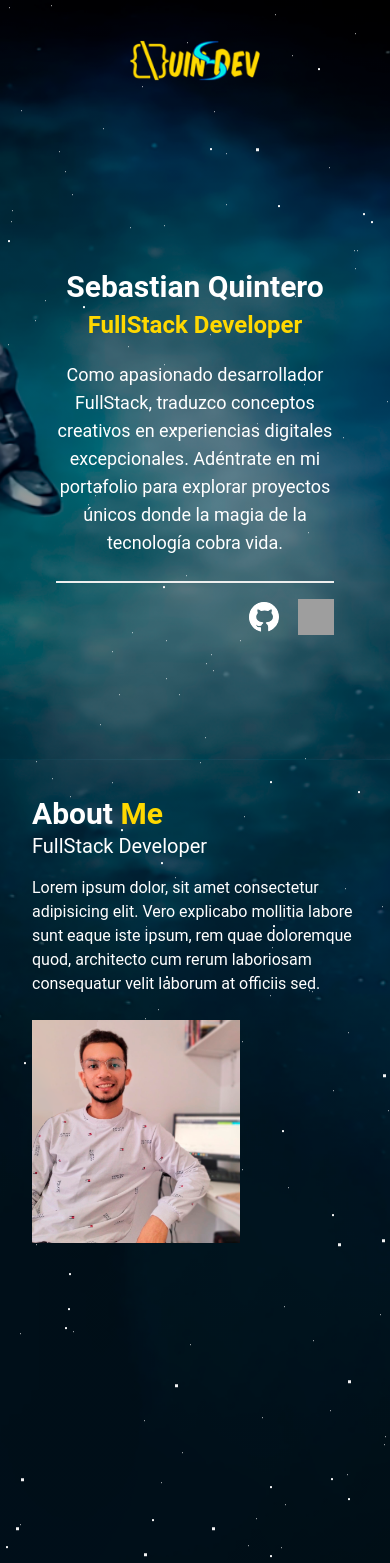
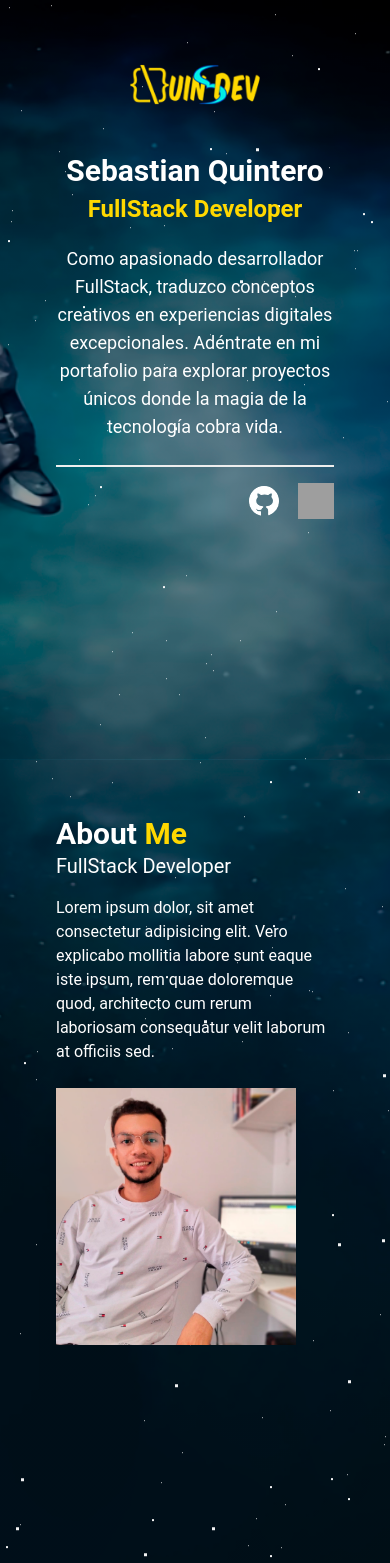
Before and after one commit to QuinSDev/quinsdev-portfolio, a React (Vite) app: page / in a window 390 px wide. Shown: the top 1563 px of the page. Built offline with nearby package versions, Linux system fonts and the light colour scheme; grey boxes are pictures that could not be loaded.

Commit message:
Se actualiza el responsive para celulares

```diff
--- a/src/components/AboutMe.jsx
+++ b/src/components/AboutMe.jsx
@@ -7,7 +7,7 @@ export const AboutMe = () => {
   };
 
   return (
-    <div className="flex lg:flex-row flex-col w-full xl:px-32 lg:pt-20 lg:px-20 md:px-20 md:pt-12 sm:px-16 sm:pt-12 px-8 pt-9 xl:justify-between lg:justify-between component">
+    <div className="flex lg:flex-row flex-col w-full xl:px-32 lg:pt-20 lg:px-20 md:px-20 md:pt-12 sm:px-16 sm:pt-12 px-14 pt-14 xl:justify-between lg:justify-between component">
       <div className="grid flex-grow card rounded-box xl:max-w-2xl lg:max-w-md justify-items-start">
         <div >
           <h2 className="lg:text-5xl md:text-5xl sm:text-4xl text-3xl font-bold text-white">
@@ -24,7 +24,7 @@ export const AboutMe = () => {
           </div>
         </div>
       </div>
-      <div className="lg:mt-24 md:mt-6 sm:mt-6 mt-6 xl:w-80 lg:w-72 md:w-60 sm:w-60 w-52">
+      <div className="lg:mt-24 md:mt-6 sm:mt-6 mt-6 xl:w-80 lg:w-72 md:w-60 sm:w-60 w-60">
         <img  src={Perfil} alt="" />
       </div>
     </div>
--- a/src/components/Header.jsx
+++ b/src/components/Header.jsx
@@ -3,7 +3,7 @@ import logo from "../assets/images/LogoQS.png"
 
 export const Header = () => {
   return (
-    <div className="flex w-full px-8 pt-10 sm:pb-0 sm:pt-6 sm:px-32 justify-center sm:justify-center md:justify-center lg:justify-start xl:justify-start component">
+    <div className="flex w-full px-8 pt-16 sm:pb-0 sm:pt-6 sm:px-32 justify-center sm:justify-center md:justify-center lg:justify-start xl:justify-start component">
       <img className="w-36 sm:w-44" src={logo} alt="logo" />
     </div>
   );
--- a/src/components/Hero.jsx
+++ b/src/components/Hero.jsx
@@ -9,8 +9,8 @@ export const Hero = () => {
   }
 
   return (
-    <div className="flex h-[88vh] py-12 sm:py-14 px-14 xl:px-32 lg:px-20 md:px-20 sm:px-16 justify-end component">
-      <div className="flex flex-col max-h-full xl:max-w-xl lg:max-w-md lg:justify-start md:justify-center sm:justify-center justify-center">
+    <div className="flex h-[75vh] sm:h-[88vh] py-12 sm:py-14 px-14 xl:px-32 lg:px-20 md:px-20 sm:px-16 justify-end component">
+      <div className="flex flex-col max-h-full xl:max-w-xl lg:max-w-md lg:justify-start md:justify-center sm:justify-center ">
         <h1 className="xl:text-6xl lg:text-5xl md:text-5xl sm:text-4xl text-3xl lg:text-left text-center font-bold text-white">Sebastian Quintero</h1>
         <h3 className="sm:mt-4 mt-1 lg:text-4xl md:text-3xl sm:text-2xl text-2xl lg:text-left text-center font-bold" style={secondColor}>FullStack Developer</h3>
         <p className="sm:text-xl text-lg lg:text-left text-center sm:mt-8 mt-5 text-white">Como apasionado desarrollador FullStack, traduzco conceptos creativos
--- a/src/components/Project.jsx
+++ b/src/components/Project.jsx
@@ -14,13 +14,13 @@ export const Project = () => {
   const next = () => setActiveIndex((curr) => (curr === Projects.length - 1 ? 0 : curr + 1));
 
   return (
-    <div className="xl:px-32 py-8 px-8 lg:px-20 md:px-20 sm:px-16 h-full component">
+    <div className="xl:px-32 py-10 px-14 lg:px-20 md:px-20 sm:px-16 h-full component">
       <h2 className="md:text-5xl sm:text-4xl text-3xl font-bold text-white text-center">
         Lastest <span style={secondColor}>Project</span>
       </h2>
-      <div className="mt-4 flex justify-center relative h-full">
+      <div className="sm:mt-4 flex justify-center relative h-full">
         <Carousel projects={Projects} activeIndex={activeIndex} />
-        <div className="absolute inset-0 flex justify-between items-center px-28 lg:px-2">
+        <div className="absolute inset-0 flex justify-between items-center  ">
         <button onClick={prev} className="pr-1 rounded-full shadow bg-white/80 text-gray-800 hover:bg-white">
             <ChevronLeft size={35} />
           </button>
```
